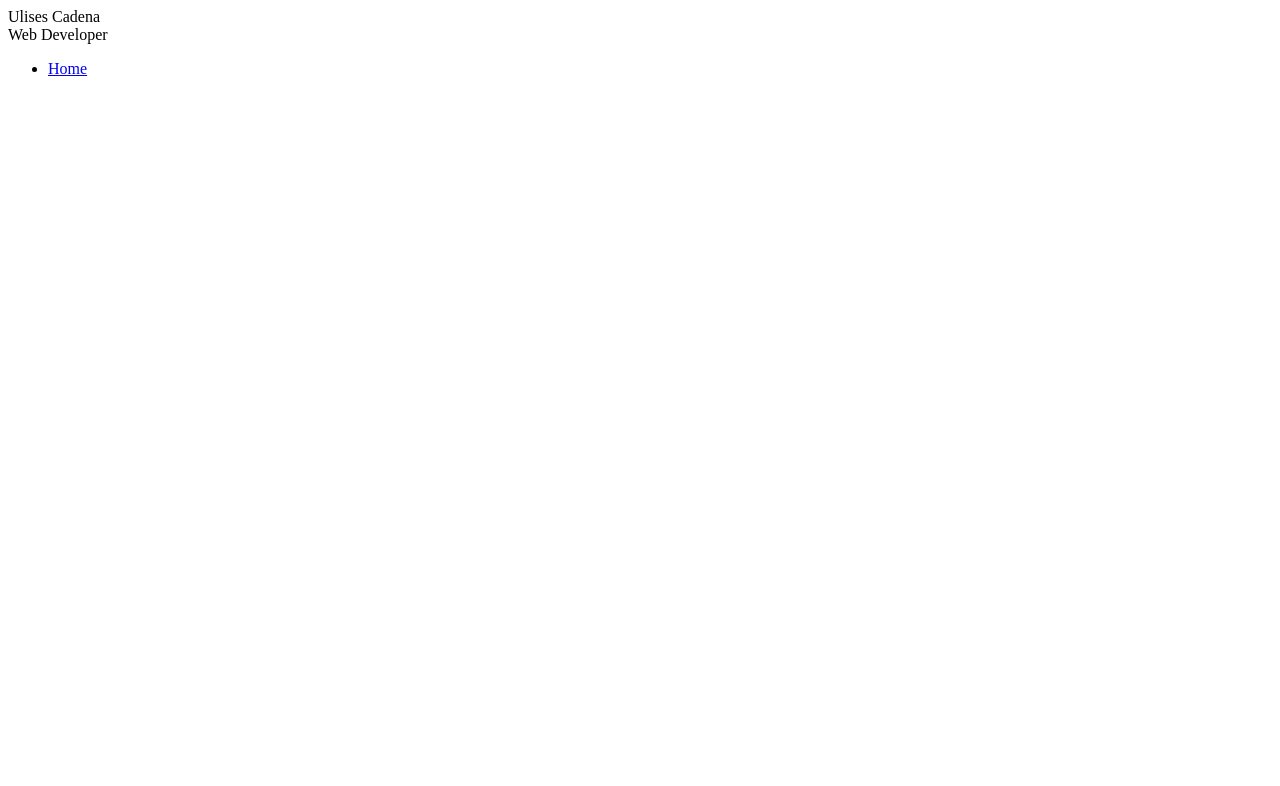
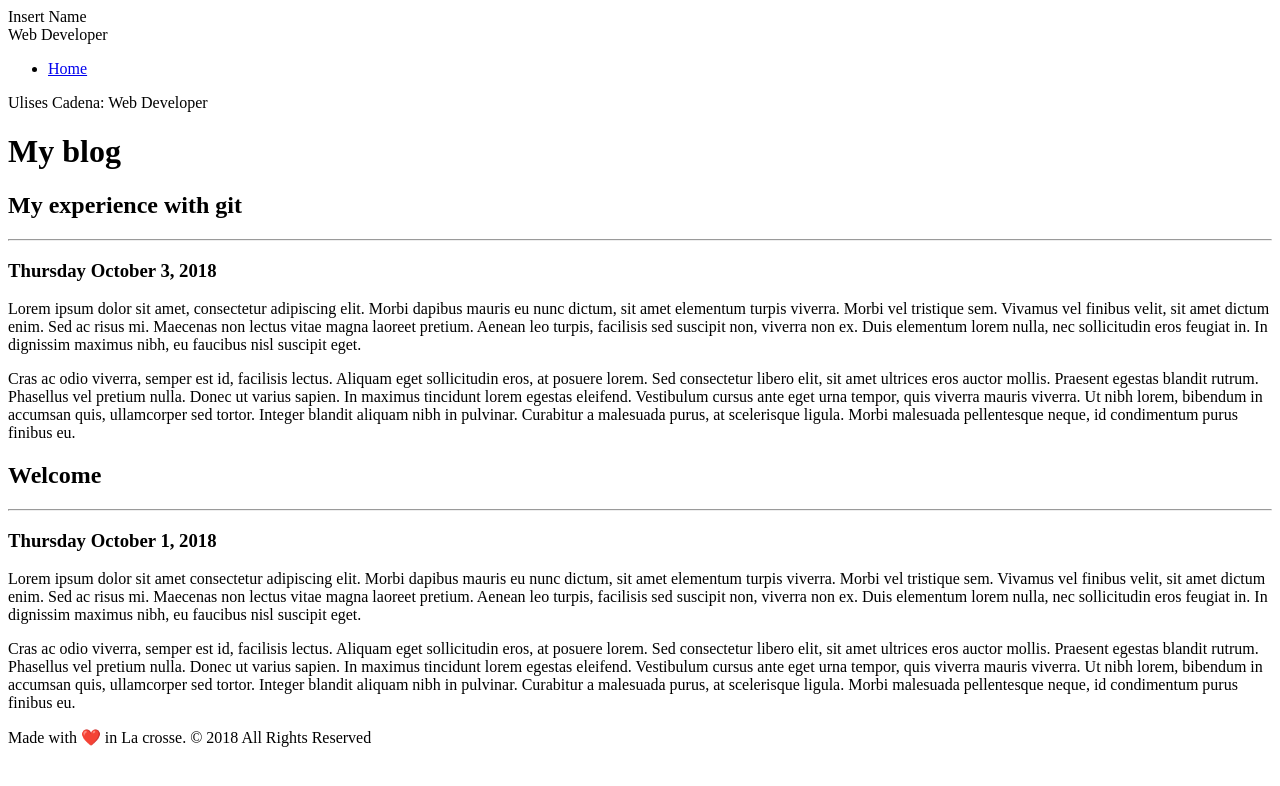
Before and after one commit to ucadena07/personal-blog2, a plain HTML site: page index.html in a window 1280 px wide. Drawn offline with Linux system fonts and the light colour scheme.

Commit message:
Add required HTML element to the blog page skeleton.

```diff
--- a/index.html
+++ b/index.html
@@ -11,7 +11,7 @@
    <div class="wrapper">
 		  <nav>
          <div class="inner-wrap">
-			<div class="site-header">Ulises Cadena</div>
+           <div class="site-header">Insert Name</div>
            <div class="site-subheader">Web Developer</div>
            <ul class="site-navigation">
              <li><a href="index.html">Home</a></li>
@@ -19,7 +19,58 @@
          </div>
        </nav>
 		<main>
+		<div class="menu">
+			<div class="menu-icon" id="sidebarCollapse">
+				<span class="mobile-header">Ulises Cadena: Web Developer</span>
+			</div>
+		</div>
 
+		<h1>My blog</h1>
+			<article>
+				<h2>My experience with git</h2>
+				<hr />
+				<h3>Thursday October 3, 2018</h3>
+					<p>
+					Lorem ipsum dolor sit amet, consectetur adipiscing elit. Morbi dapibus mauris eu nunc
+					dictum, sit amet elementum turpis viverra. Morbi vel tristique sem. Vivamus vel finibus velit, sit amet
+					dictum enim. Sed ac risus mi. Maecenas non lectus vitae magna laoreet pretium. Aenean leo turpis, facilisis
+					sed suscipit non, viverra non ex. Duis elementum lorem nulla, nec sollicitudin eros feugiat in. In
+					dignissim maximus nibh, eu faucibus nisl suscipit eget.
+					</p>
+					<p>
+					Cras ac odio viverra, semper est id, facilisis lectus. Aliquam eget sollicitudin eros, at posuere lorem.
+					Sed consectetur libero elit, sit amet ultrices eros auctor mollis. Praesent egestas blandit rutrum. Phasellus vel pretium nulla. Donec ut varius sapien. In maximus tincidunt lorem egestas eleifend. Vestibulum cursus ante
+					eget urna tempor, quis viverra mauris viverra. Ut nibh lorem, bibendum in accumsan quis, ullamcorper sed
+					tortor. Integer blandit aliquam nibh in pulvinar. Curabitur a malesuada purus, at scelerisque ligula. Morbi
+					malesuada pellentesque neque, id condimentum purus finibus eu.
+					</p>
+			</article>
+			<article>
+				<h2>Welcome</h2>
+				<hr />
+				<h3>Thursday October 1, 2018</h3>
+					<p>
+					Lorem ipsum dolor sit amet consectetur adipiscing elit. Morbi dapibus mauris eu nunc
+					dictum, sit amet elementum turpis viverra. Morbi vel tristique sem. Vivamus vel finibus velit, sit amet
+					dictum enim. Sed ac risus mi. Maecenas non lectus vitae magna laoreet pretium. Aenean leo turpis, facilisis
+					sed suscipit non, viverra non ex. Duis elementum lorem nulla, nec sollicitudin eros feugiat in. In
+					dignissim
+					maximus nibh, eu faucibus nisl suscipit eget.
+					</p>
+					<p>
+					Cras ac odio viverra, semper est id, facilisis lectus. Aliquam eget sollicitudin eros, at posuere lorem.
+					Sed
+					consectetur libero elit, sit amet ultrices eros auctor mollis. Praesent egestas blandit rutrum. Phasellus
+					vel
+					pretium nulla. Donec ut varius sapien. In maximus tincidunt lorem egestas eleifend. Vestibulum cursus ante
+					eget urna tempor, quis viverra mauris viverra. Ut nibh lorem, bibendum in accumsan quis, ullamcorper sed
+					tortor. Integer blandit aliquam nibh in pulvinar. Curabitur a malesuada purus, at scelerisque ligula. Morbi
+					malesuada pellentesque neque, id condimentum purus finibus eu.
+					</p>
+			</article>
+			<footer>
+			  Made with ❤️ in La crosse. © 2018 All Rights Reserved
+			</footer>
 		</main>
    </div>
  </div>
```
Lines whose indentation alone changed are shown as unchanged.
